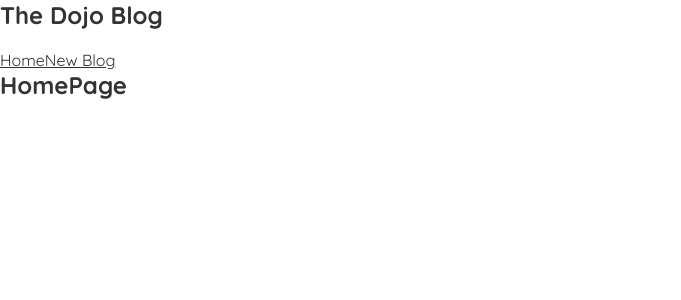
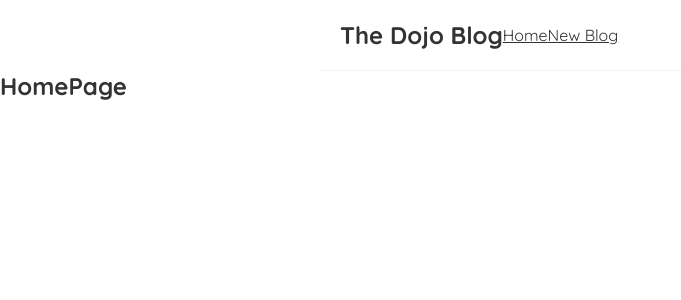
Before and after one commit to Popeaura/dojo-tutee, a React (Vite) app: page / in a window 1280 px wide. Shown: the top 300 px of the page, without its empty margins (0-681 px from the left). Built offline with nearby package versions, Linux system fonts and the light colour scheme.

Commit message:
I uploaded my modifed project's folder

```diff
--- a/src/index.css
+++ b/src/index.css
@@ -5,3 +5,12 @@
     font-family: "Quicksand";
     color: #333;
 }
+
+.navbar {
+    padding: 20px;
+    display: flex;
+    align-items: center;
+    max-width: 600px;
+    margin: 0 auto;
+    border-bottom: 1px solid #f2f2f2;
+}
```
